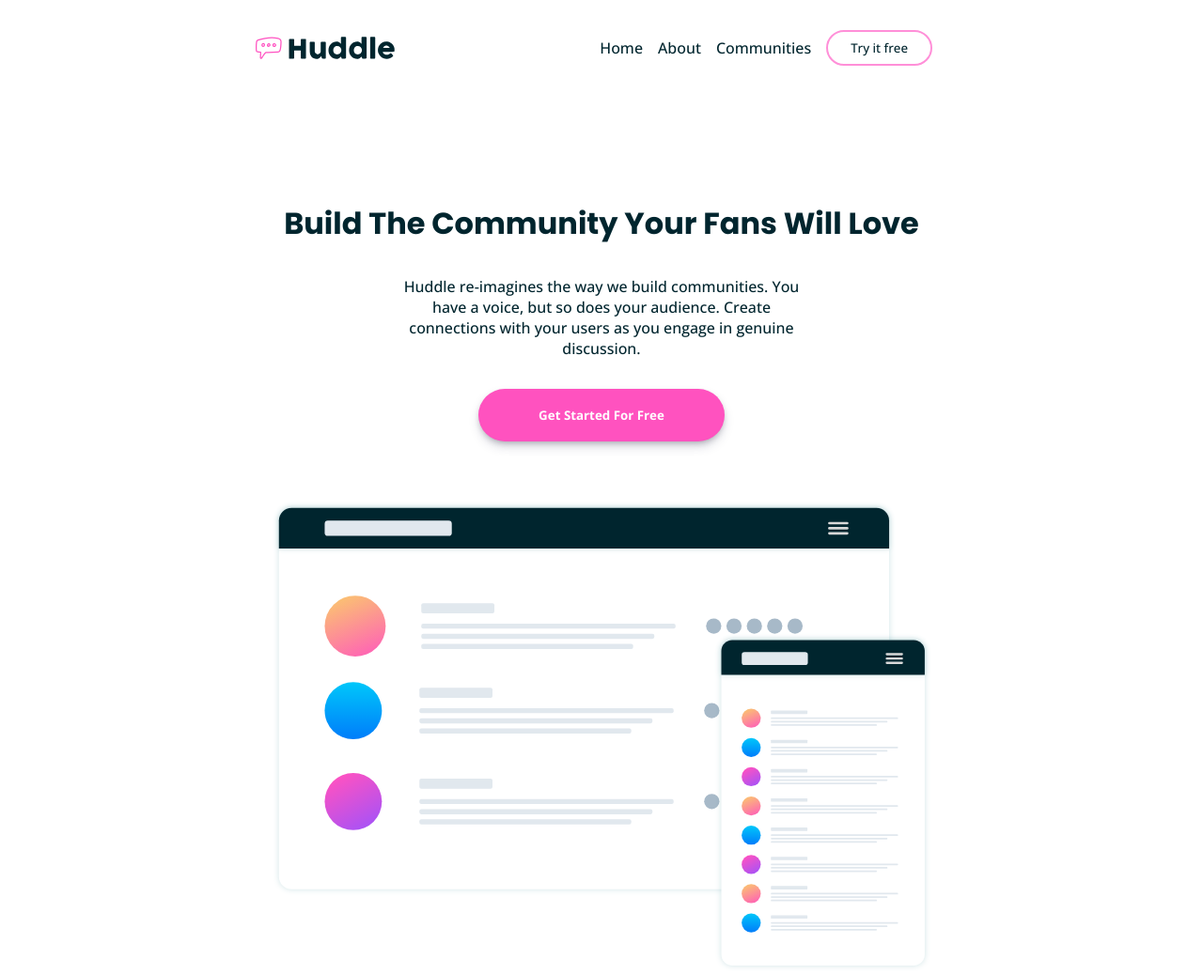
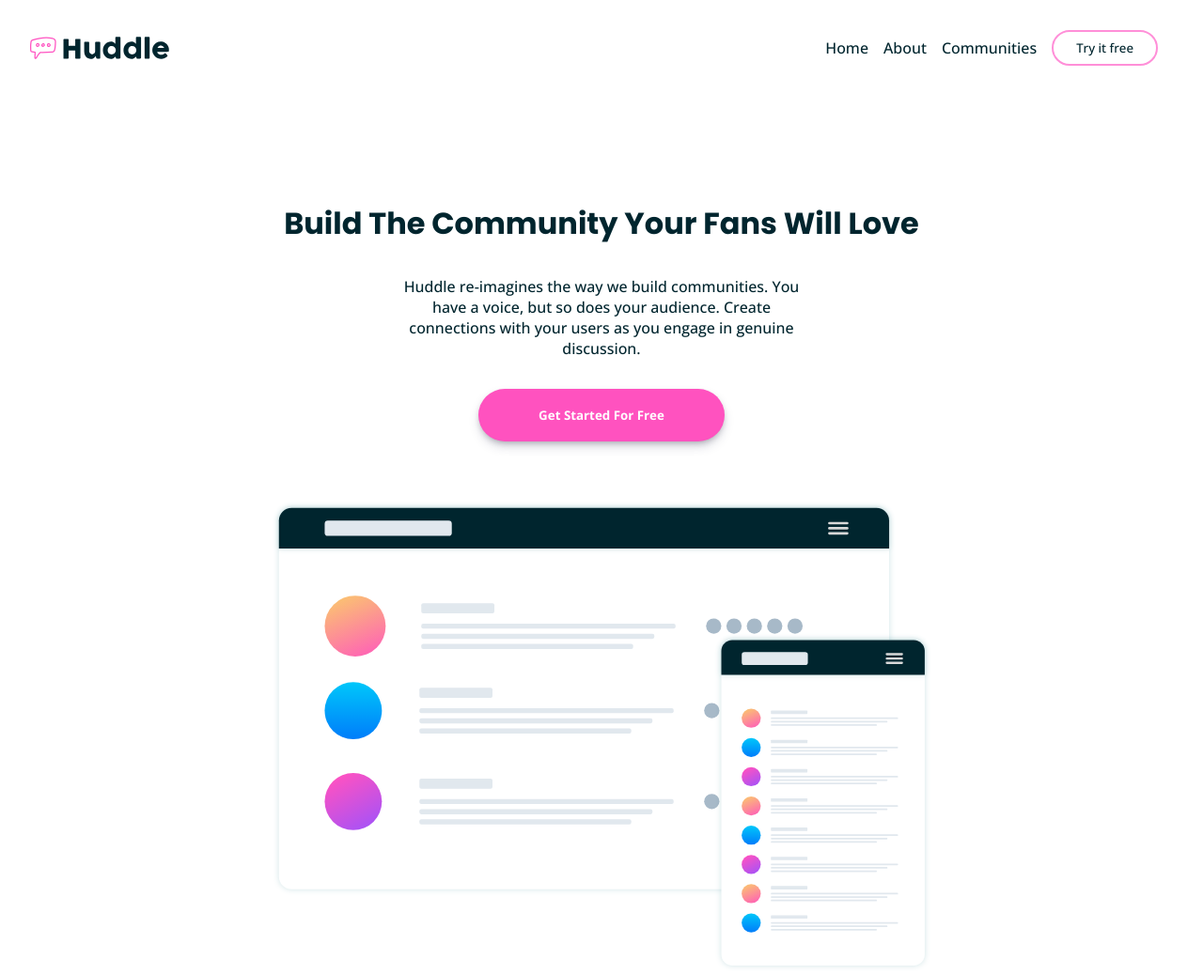
Before and after one commit to davidudo/huddle-website-01, a plain HTML site: page index.html in a window 1280 px wide. Shown: the top 1037 px of the page at 94% size. Drawn offline with nearby package versions, Linux system fonts and the light colour scheme.

Commit message:
Tab Responsiveness

```diff
--- a/style.css
+++ b/style.css
@@ -19,11 +19,6 @@
   --fw2: 600;
   --fw3: 700;
 
-}
-
-body {
-  max-width: 800px;
-  margin: 0 auto;
 }
 
 /* === General Styling === */
```
